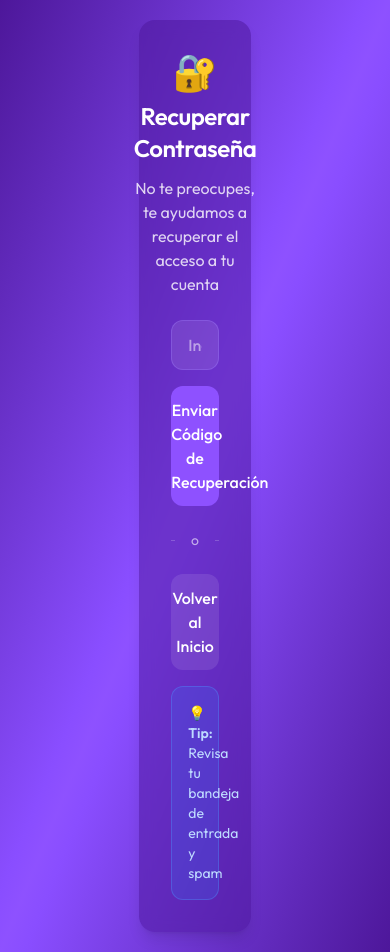
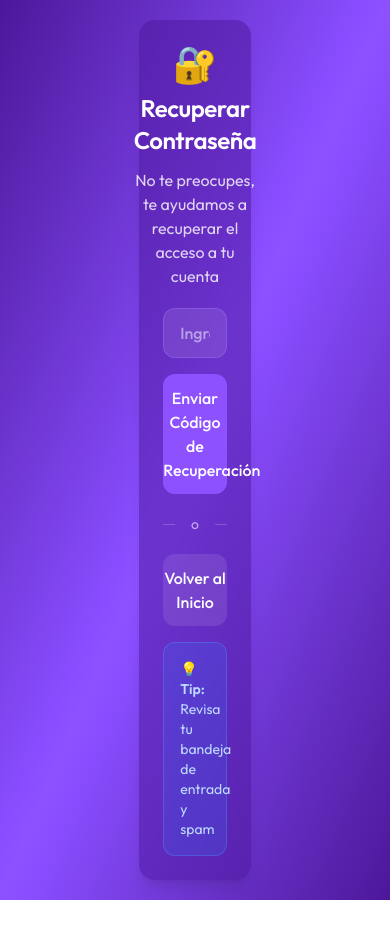
Before and after one commit to emmavargas/bible-game-front, an Angular app: page /forgot-password in a window 390 px wide. After the commit the page ends 900 px from the top, so only its background shows below. Built offline with nearby package versions, Linux system fonts and the light colour scheme.

Commit message:
version prueba

```diff
--- a/src/app/pages/forgot/forgot.html
+++ b/src/app/pages/forgot/forgot.html
@@ -1,20 +1,20 @@
-<div class="flex flex-col items-center space-y-6 bg-violet-900/50 rounded-2xl p-8 backdrop-blur-sm shadow-lg max-w-md w-full">
-    <div class="text-center space-y-3">
-        <div class="text-4xl mb-2">🔐</div>
-        <h2 class="text-2xl font-bold text-white">Recuperar Contraseña</h2>
-        <span class="text-white/80 block">No te preocupes, te ayudamos a recuperar el acceso a tu cuenta</span>
+<div class="flex flex-col items-center w-full bg-violet-900/50 rounded-xl min-[390px]:rounded-2xl p-4 min-[390px]:p-6 sm:p-8 space-y-4 min-[390px]:space-y-5 sm:space-y-6 backdrop-blur-sm shadow-lg">
+    <div class="text-center space-y-2 min-[390px]:space-y-3">
+        <div class="text-3xl min-[390px]:text-4xl mb-1 min-[390px]:mb-2">🔐</div>
+        <h2 class="text-xl min-[390px]:text-2xl font-bold text-white">Recuperar Contraseña</h2>
+        <span class="text-white/80 block text-sm min-[390px]:text-base">No te preocupes, te ayudamos a recuperar el acceso a tu cuenta</span>
     </div>
-    <div class="w-full space-y-6">
-        <form [formGroup]="form" (ngSubmit)="sendRecoveryCode()" class="space-y-4">
+    <div class="w-full space-y-4 min-[390px]:space-y-5 sm:space-y-6">
+        <form [formGroup]="form" (ngSubmit)="sendRecoveryCode()" class="space-y-3 min-[390px]:space-y-4">
             <div class="space-y-2">
-                <input formControlName="email" type="email" placeholder="Ingresa tu correo electrónico" class="w-full px-4 py-3 bg-white/10 border border-violet-400/30 rounded-xl text-white placeholder-white/50 focus:outline-none focus:border-violet-400/60">
+                <input formControlName="email" type="email" placeholder="Ingresa tu correo electrónico" class="w-full px-3 min-[390px]:px-4 py-2.5 min-[390px]:py-3 bg-white/10 border border-violet-400/30 rounded-lg min-[390px]:rounded-xl text-white text-sm min-[390px]:text-base placeholder-white/50 focus:outline-none focus:border-violet-400/60">
             </div>
-            <button type="submit" class="w-full py-3 bg-violet-500 hover:bg-violet-600 text-white rounded-xl transition-colors font-medium">Enviar Código de Recuperación</button>
+            <button type="submit" class="w-full py-2.5 min-[390px]:py-3 bg-violet-500 hover:bg-violet-600 text-white text-sm min-[390px]:text-base rounded-lg min-[390px]:rounded-xl transition-colors font-medium">Enviar Código de Recuperación</button>
         </form>
 
         <div class="relative flex items-center">
             <div class="flex-grow border-t border-white/20"></div>
-            <span class="px-4 text-white/60 text-sm">o</span>
+            <span class="px-3 min-[390px]:px-4 text-white/60 text-xs min-[390px]:text-sm">o</span>
             <div class="flex-grow border-t border-white/20"></div>
         </div>
 
```
